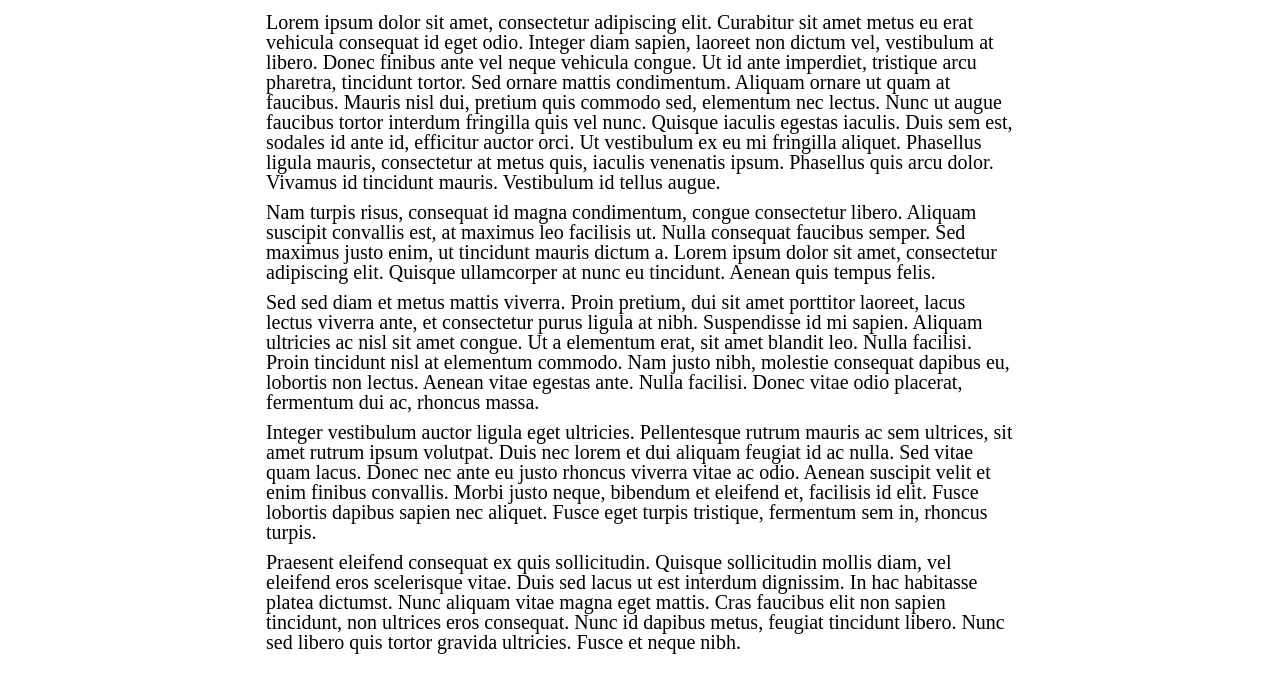
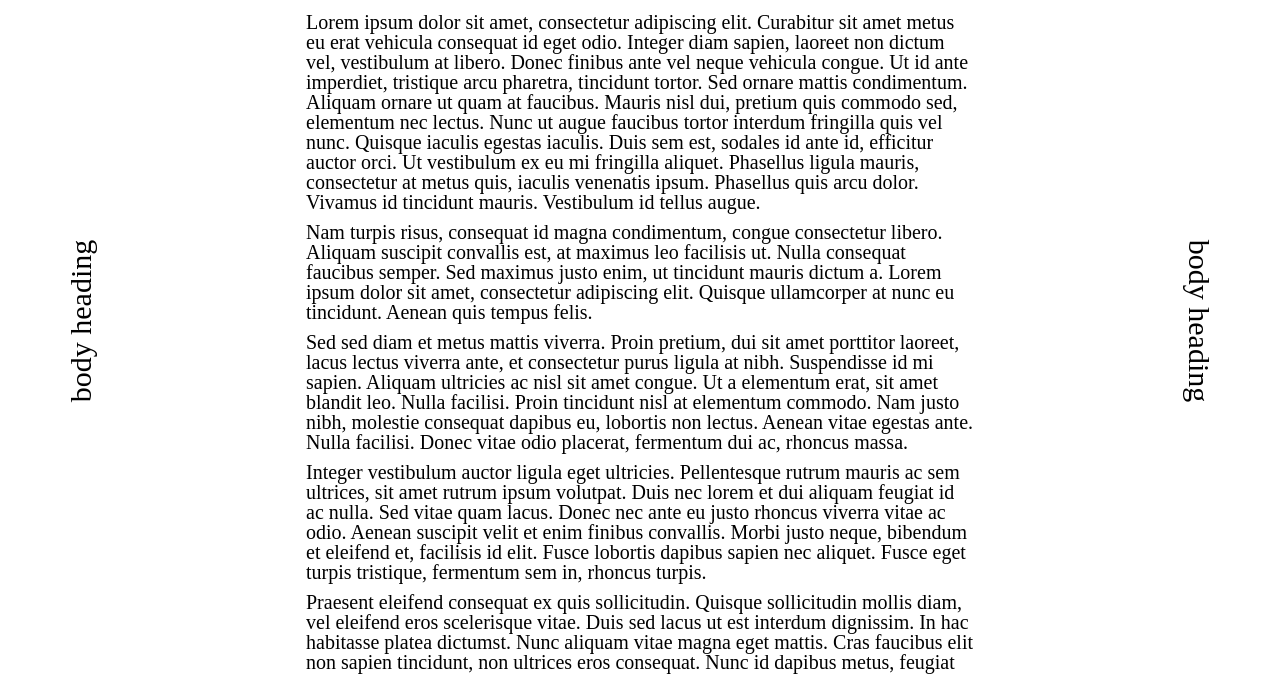
Before and after one commit to node-gs/playground, a website: page index.html in a window 1280 px wide. Shown: the part 899-1573 px from the top of the page. Drawn offline with Linux system fonts and the light colour scheme.

Commit message:
removing other sections, adding vertical text

```diff
--- a/index.html
+++ b/index.html
@@ -19,6 +19,8 @@
       </h2>
     </section>
     <section class="content-1">
+      <aside class="left">body heading</aside>
+      <aside class="right">body heading</aside>
       <div class="content-wrapper">
         <h3>
          body header
@@ -40,7 +42,10 @@
         </p>
       </div>
     </section>
-    <section class="images-1">
+    <!-- <section class="content-1 images-1">
+      <aside class="left">body heading</aside>
+      <aside class="right">body heading</aside>
+      <div class="content-wrapper">
         <figure>
           <img src="http://placehold.it/500x500"/>
           <figcaption> image 1</figcaption>
@@ -61,7 +66,12 @@
           <figcaption> image 4</figcaption>
           <figcaption class="small"> here is some subtext</figcaption>
         </figure>
-      <section class="content-2">
+      </div>
+    </section>
+    <section class="content-1">
+      <aside class="left">body heading</aside>
+      <aside class="right">body heading</aside>
+      <div class="content-wrapper">
         <h3>
          body header
         </h3>
@@ -80,8 +90,9 @@
         <p>
           Praesent eleifend consequat ex quis sollicitudin. Quisque sollicitudin mollis diam, vel eleifend eros scelerisque vitae. Duis sed lacus ut est interdum dignissim. In hac habitasse platea dictumst. Nunc aliquam vitae magna eget mattis. Cras faucibus elit non sapien tincidunt, non ultrices eros consequat. Nunc id dapibus metus, feugiat tincidunt libero. Nunc sed libero quis tortor gravida ultricies. Fusce et neque nibh.
         </p>
-    </section>
-    </section>
+      </div>
+  </section> -->
+
   <script src="index.bundle.js"></script>
   </body>
 </html>
--- a/style.scss
+++ b/style.scss
@@ -74,7 +74,7 @@ table {
   position: relative;
   .content-wrapper {
     margin:0 auto;
-    padding: 1em;
+    padding: 1em 5em;
     @media( min-width:768px) {
       max-width: 768px;
     }
@@ -133,3 +133,24 @@ table {
   }
   }
 }
+
+aside.left {
+  position: absolute;
+  top: 50%;
+  left: 0px;
+  transform: rotate(-90deg);
+  font-size: 3rem;
+}
+aside.right {
+  position: absolute;
+  top: 50%;
+  right: 0px;
+  transform: rotate(90deg);
+  font-size: 3rem;
+}
+
+aside.left, aside.right {
+  @media (max-width: 991px) {
+    display: none;
+  }
+}
```
Also changed, not shown: style.min.css. Lines whose indentation alone changed are shown as unchanged.
